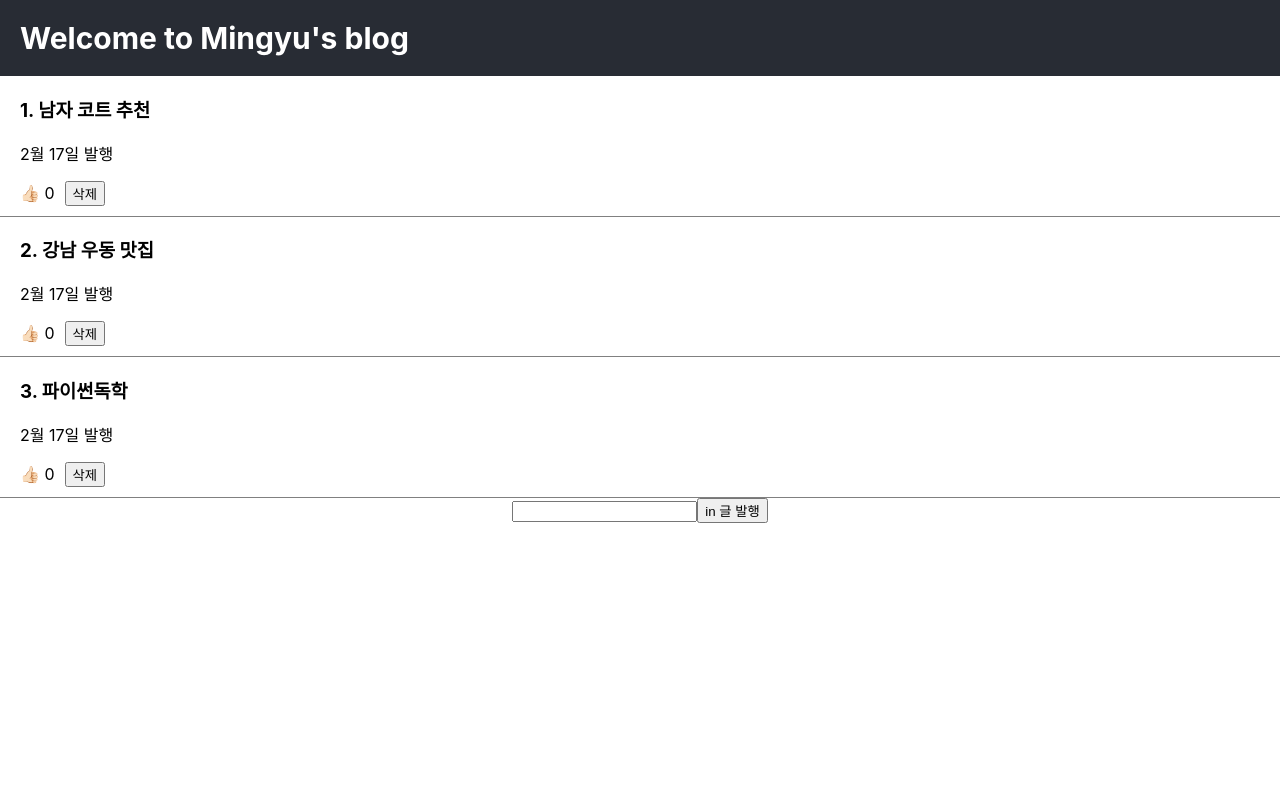
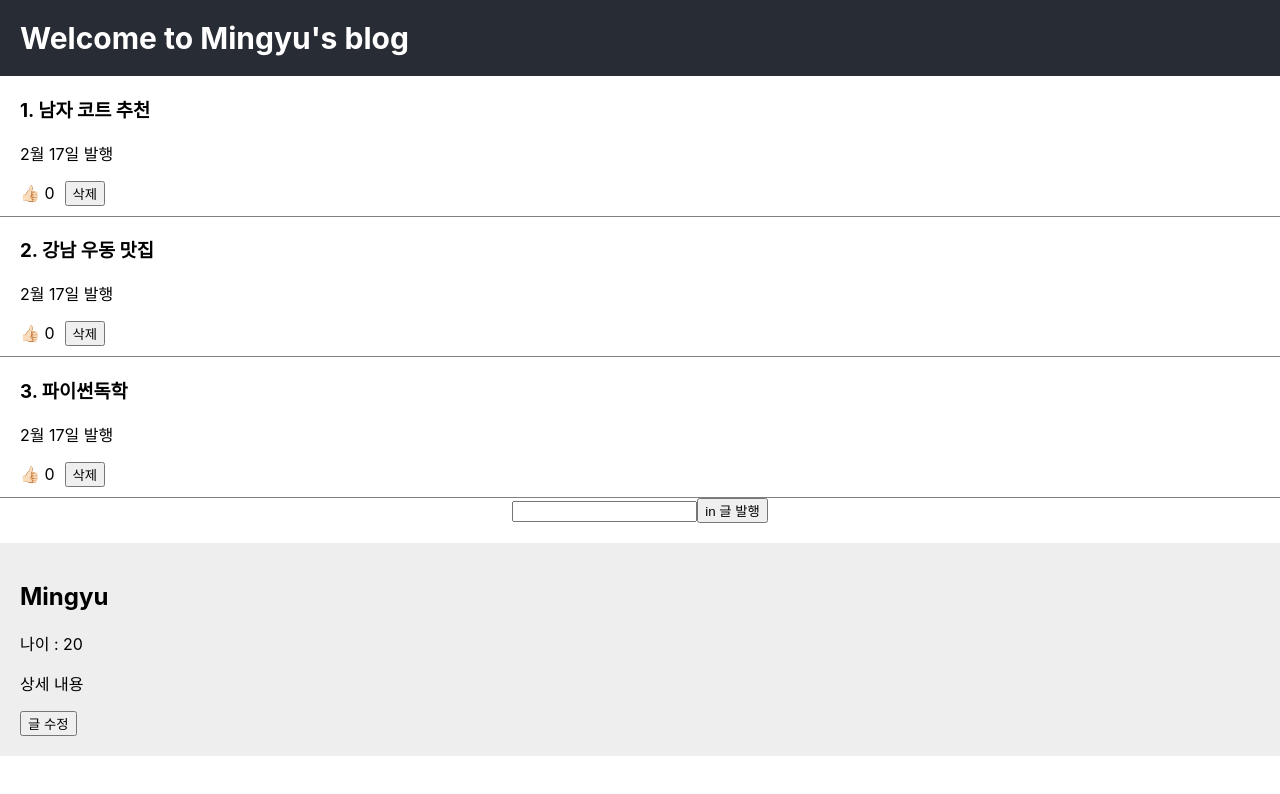
Before and after one commit to Minn97u/Blog, a React (Create React App) app: page / in a window 1280 px wide. Shown: the top 794 px of the page. Built offline with nearby package versions, Linux system fonts and the light colour scheme.

Commit message:
feat : 클래스 컴포넌트 연습

```diff
--- a/src/App.js
+++ b/src/App.js
@@ -1,6 +1,6 @@
 /* eslint-disable */
 
-import { useState } from "react";
+import React, { useState } from "react";
 import "./App.css";
 
 function App() {
@@ -41,10 +41,10 @@ function App() {
       alert("글 제목을 입력해주세요");
       return;
     }
-    const newTitle = [...title, inputValue];
+    const newTitle = [inputValue, ...title];
     setTitle(newTitle);
 
-    const newLike = [...like, 0];
+    const newLike = [0, ...like];
     setLike(newLike);
 
     setInputValue("");
@@ -99,6 +99,7 @@ function App() {
       {modal === true ? (
         <Modal title={title[titleindex]} changeTitle={changeTitle} />
       ) : null}
+      <Modal2 />
     </div>
   );
 }
@@ -116,4 +117,24 @@ function Modal(props) {
   );
 }
 
+class Modal2 extends React.Component {
+  constructor(props) {
+    super(props);
+    this.state = {
+      name: "Mingyu",
+      age: 20,
+    };
+  }
+  render() {
+    return (
+      <div className="modal">
+        <h2>{this.state.name}</h2>
+        <p>나이 : {this.state.age}</p>
+        <p>상세 내용</p>
+        <button onClick={() => this.setState({ age: 21 })}>글 수정</button>
+      </div>
+    );
+  }
+}
+
 export default App;
```
